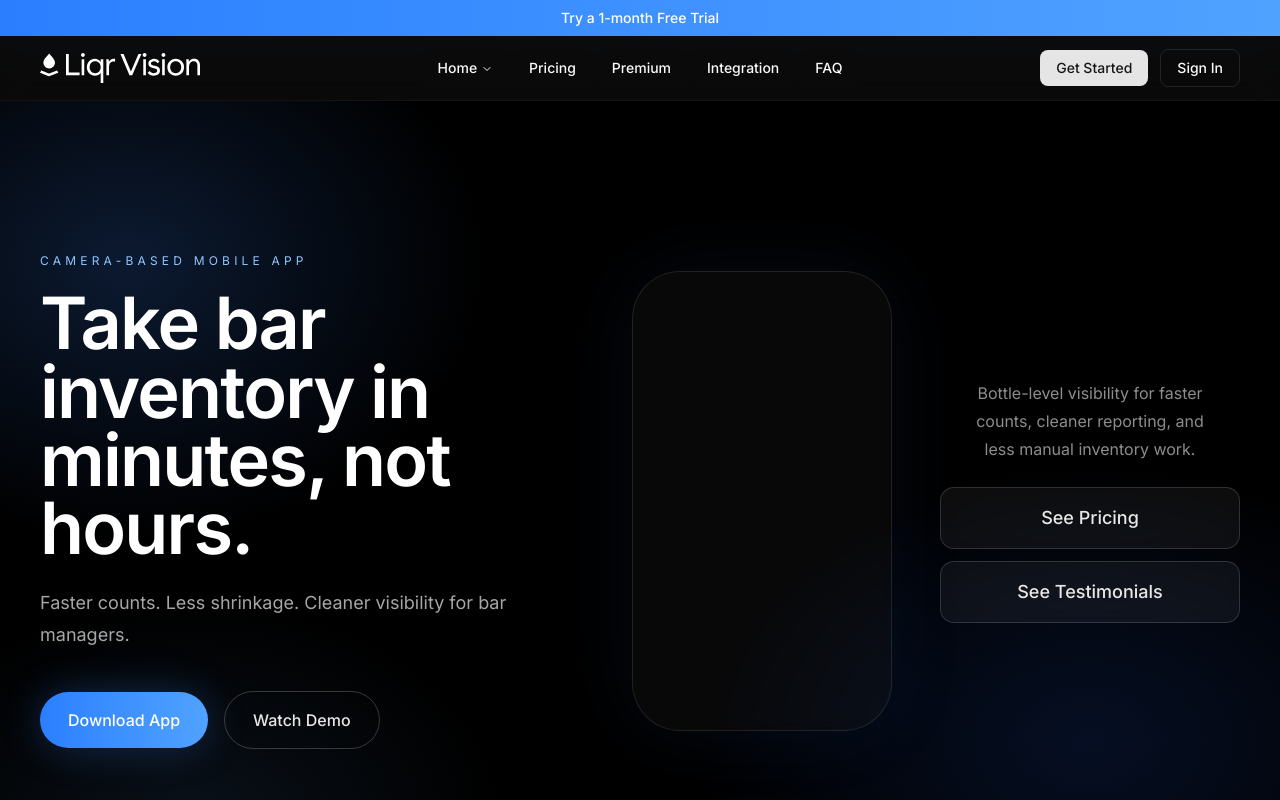
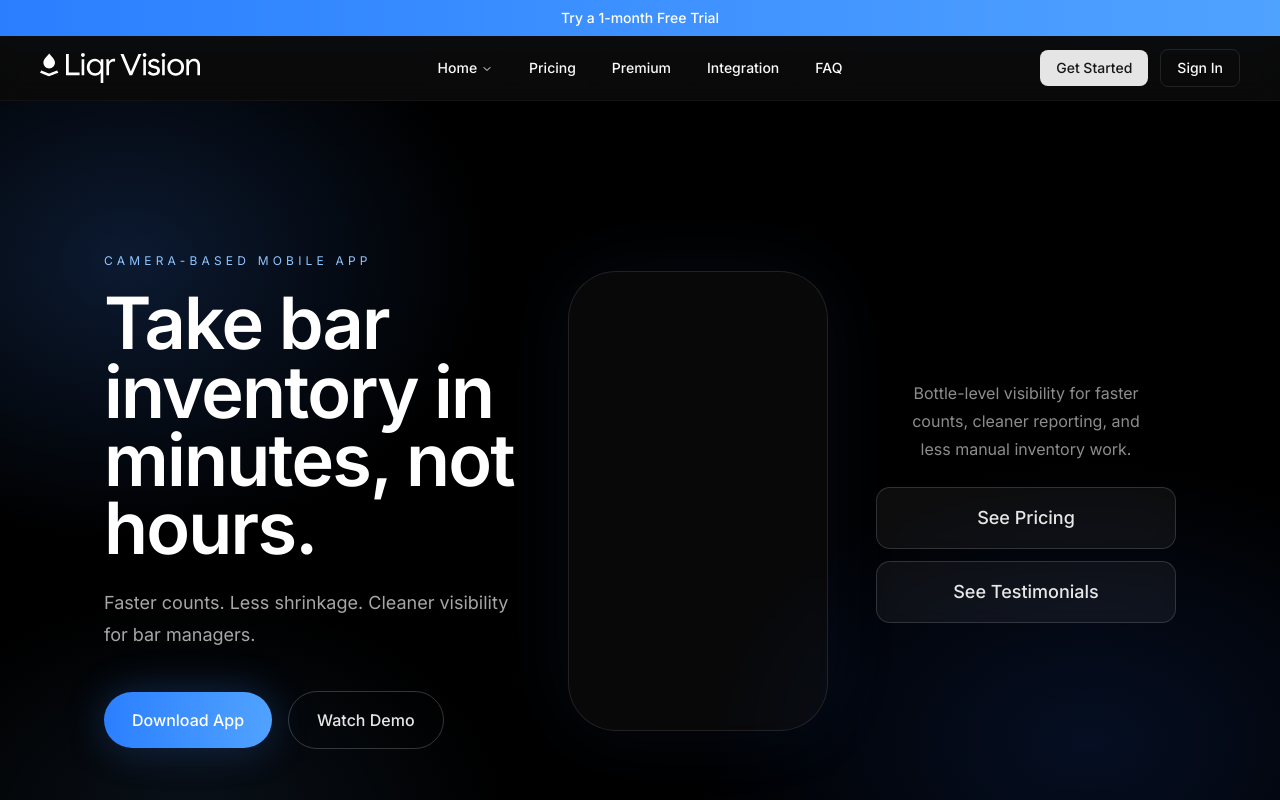
Before and after one commit to colewortman/UNO-Capstone, a Next.js app in the folder web/: page /UNO-Capstone/ in a window 1280 px wide. Shown: the top 800 px of the page. Built offline with nearby package versions, Linux system fonts and the light colour scheme.

Commit message:
Refactor HeroSection layout and structure

```diff
--- a/web/app/components/HeroSection.tsx
+++ b/web/app/components/HeroSection.tsx
@@ -5,6 +5,8 @@
 
 export default function HeroSection() {
   return (
+    <div className="px-4 sm:px-6 md:px-8 lg:px-12 xl:px-16">
+      <div className="mx-auto max-w-7xl">
         <div className="grid w-full items-center gap-10 lg:grid-cols-[minmax(0,1fr)_auto_minmax(0,300px)] lg:gap-10 xl:gap-12">
           {/* left side — text + CTA */}
           <div className="mx-auto max-w-lg text-center lg:mx-0 lg:text-left">
@@ -44,8 +46,8 @@ export default function HeroSection() {
             {/* mobile / tablet supporting copy + actions */}
             <div className="mt-6 flex w-full max-w-[320px] flex-col items-center gap-4 text-center lg:hidden">
               <div className="max-w-[280px] text-sm leading-7 text-white/55 sm:text-base">
-            Bottle-level visibility for faster counts, cleaner reporting, and
-            less manual inventory work.
+                Bottle-level visibility for faster counts, cleaner reporting,
+                and less manual inventory work.
               </div>
 
               <div className="flex w-full flex-col gap-3">
@@ -67,8 +69,8 @@ export default function HeroSection() {
           <div className="hidden flex-col justify-center gap-6 py-8 lg:flex lg:max-w-[300px]">
             {/* centered relative to buttons */}
             <div className="mx-auto max-w-[260px] text-center text-sm leading-7 text-white/55 xl:text-base">
-          Bottle-level visibility for faster counts, cleaner reporting, and less
-          manual inventory work.
+              Bottle-level visibility for faster counts, cleaner reporting, and
+              less manual inventory work.
             </div>
 
             <div className="flex flex-col gap-3">
@@ -85,5 +87,7 @@ export default function HeroSection() {
             </div>
           </div>
         </div>
+      </div>
+    </div>
   );
 }
```
Lines whose indentation alone changed are shown as unchanged.
